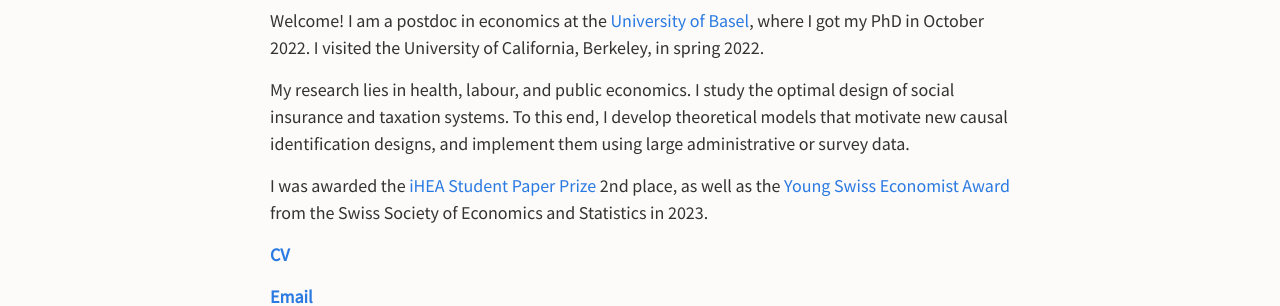
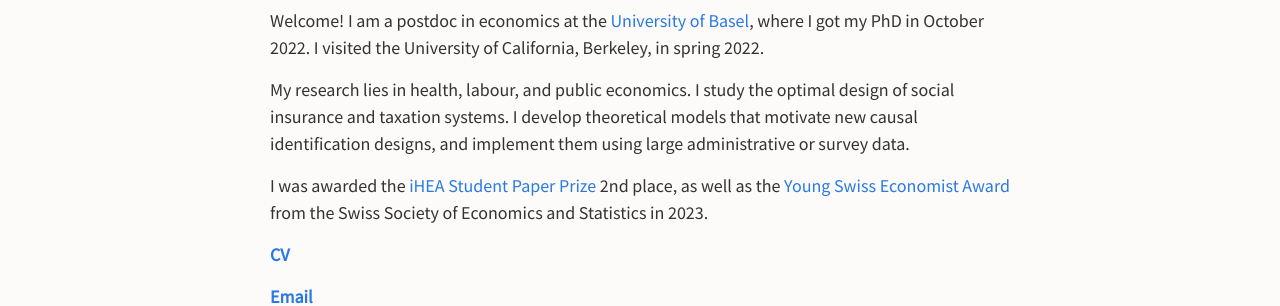
Before and after one commit to verazb/verazb.github.io, a Jekyll site: the page built from index.md, in a window 1280 px wide and 900 px high. Shown: the part 224-530 px from the top of the window. Built offline with Jekyll 4.4.1, drawn with Linux system fonts in a browser that asks for light colours; our own code applies the rules of GitHub Pages for plain Markdown files.

Commit message:
Update index.md

```diff
--- a/index.md
+++ b/index.md
@@ -7,7 +7,7 @@ layout: default
 
 Welcome! I am a postdoc in economics at the [University of Basel](https://wwz.unibas.ch/en/), where I got my PhD in October 2022. I visited the University of California, Berkeley, in spring 2022.
 
-My research lies in health, labour, and public economics. I study the optimal design of social insurance and taxation systems. To this end, I develop theoretical models that motivate new causal identification designs, and implement them using large administrative or survey data.
+My research lies in health, labour, and public economics. I study the optimal design of social insurance and taxation systems. I develop theoretical models that motivate new causal identification designs, and implement them using large administrative or survey data.
 
 I was awarded the [iHEA Student Paper Prize](https://healtheconomics.org/awards/) 2nd place, as well as the [Young Swiss Economist Award](https://www.sgvs.ch/awards/) from the Swiss Society of Economics and Statistics in 2023.
 
```
